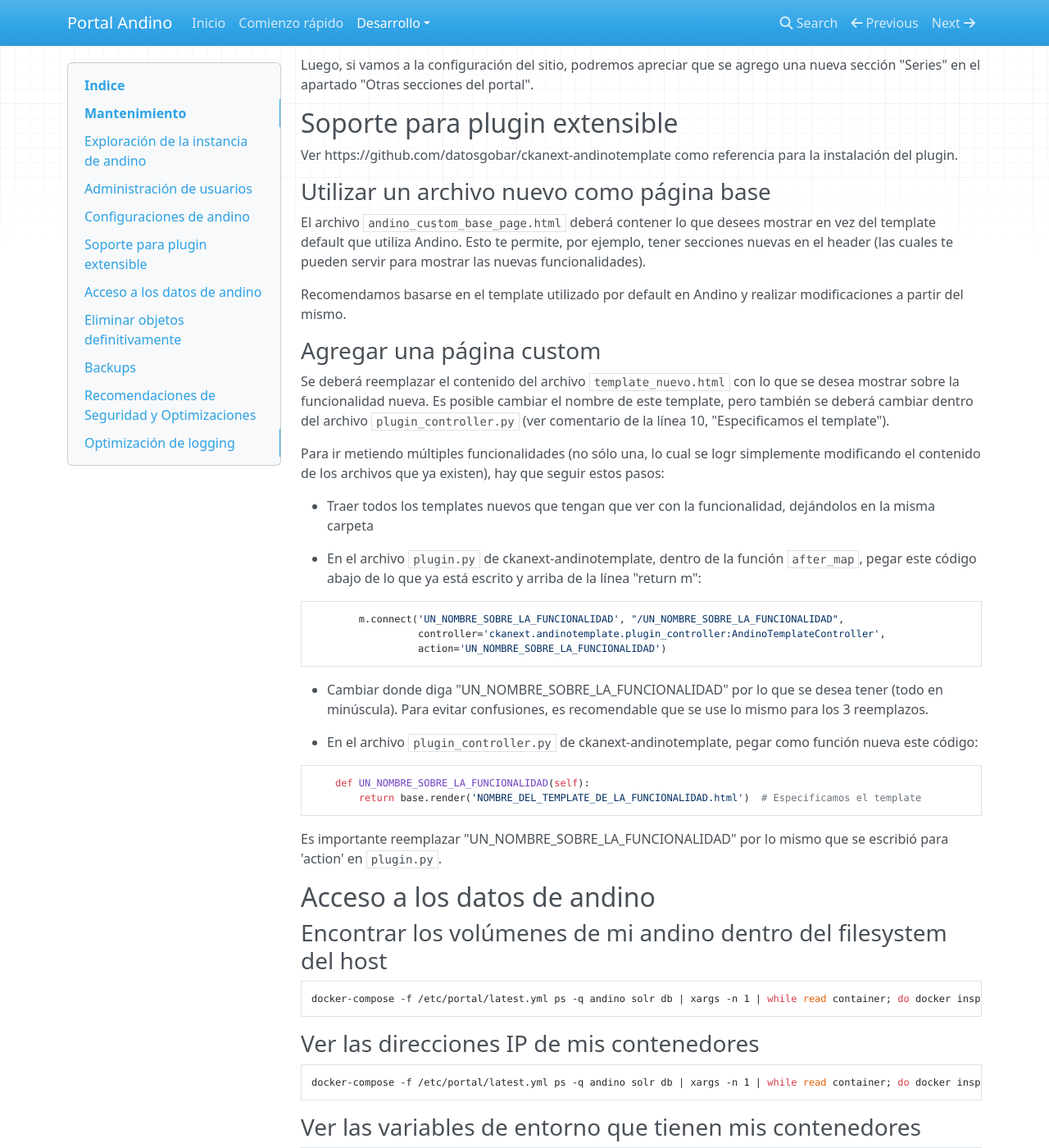
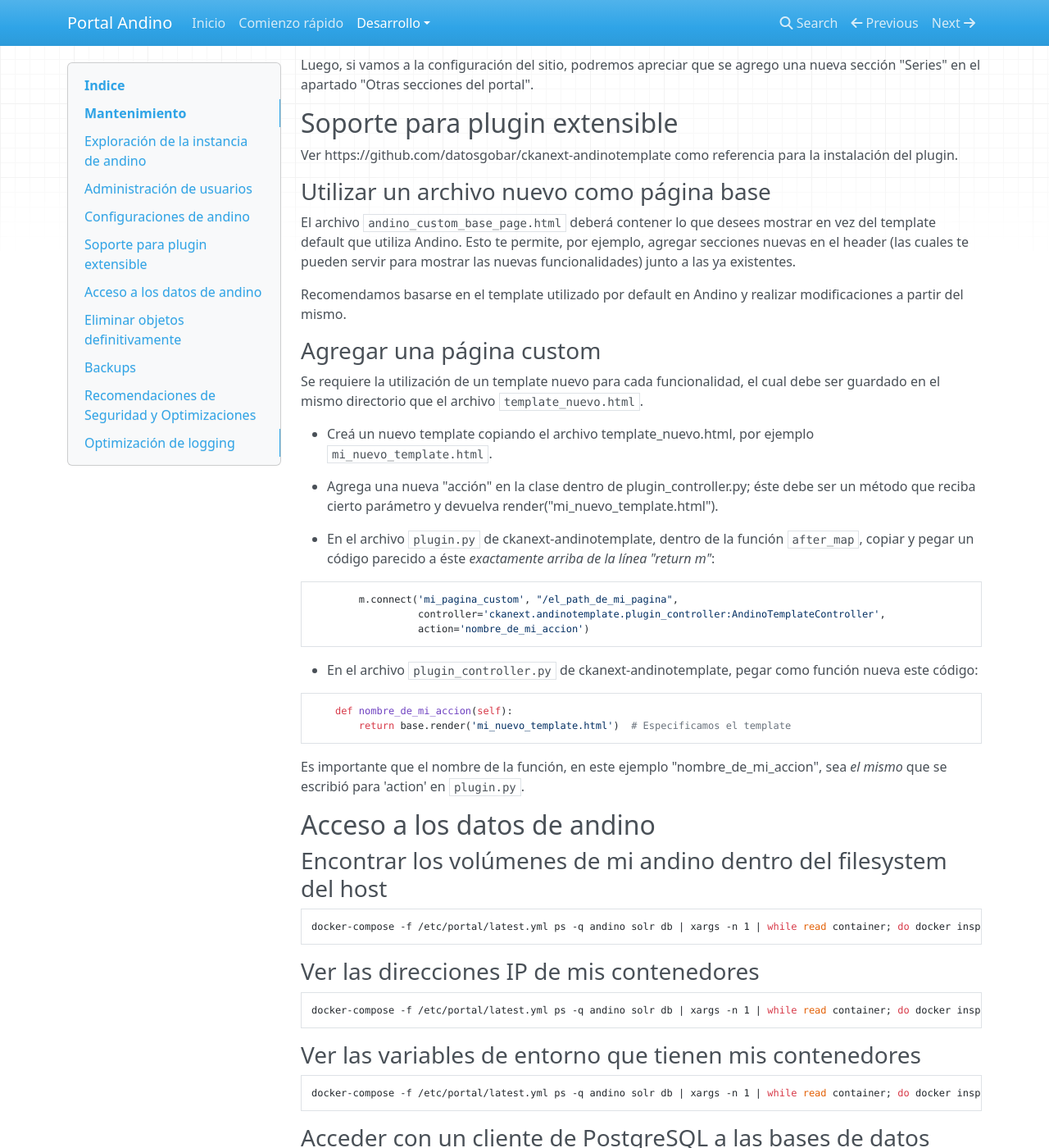
Before and after one commit to datosgobar/portal-andino, an MkDocs documentation site: the page built from docs/developers/maintenance.md, in a window 1280 px wide and 1400 px high, scrolled down 9088 px. Shown: the whole window at 82% size. Built offline with MkDocs 1.6.1, drawn with Linux system fonts in a browser that asks for light colours; nearby versions of some CDN libraries; old or Windows-style settings are respelled for this version of MkDocs.

Commit message:
Refactor de documentación para soporte de plugin extensible

````diff
--- a/docs/developers/maintenance.md
+++ b/docs/developers/maintenance.md
@@ -467,42 +467,39 @@ Ver https://github.com/datosgobar/ckanext-andinotemplate como referencia para la
 ### Utilizar un archivo nuevo como página base
 
 El archivo `andino_custom_base_page.html` deberá contener lo que desees mostrar en vez del template default que
-utiliza Andino. Esto te permite, por ejemplo, tener secciones nuevas en el header (las cuales te pueden servir
-para mostrar las nuevas funcionalidades).
+utiliza Andino. Esto te permite, por ejemplo, agregar secciones nuevas en el header (las cuales te pueden servir
+para mostrar las nuevas funcionalidades) junto a las ya existentes.
 
 Recomendamos basarse en el template utilizado por default en Andino y realizar modificaciones a partir del mismo.
 
 ### Agregar una página custom
 
-Se deberá reemplazar el contenido del archivo `template_nuevo.html` con lo que se desea mostrar sobre la funcionalidad
-nueva. Es posible cambiar el nombre de este template, pero también se deberá cambiar dentro del archivo `plugin_controller.py`
-(ver comentario de la línea 10, "Especificamos el template").
+Se requiere la utilización de un template nuevo para cada funcionalidad, el cual debe ser guardado en el mismo
+directorio que el archivo `template_nuevo.html`.
 
-Para ir metiendo múltiples funcionalidades (no sólo una, lo cual se logr simplemente modificando el contenido de
-los archivos que ya existen), hay que seguir estos pasos:
+* Creá un nuevo template copiando el archivo template_nuevo.html, por ejemplo `mi_nuevo_template.html`.
 
-* Traer todos los templates nuevos que tengan que ver con la funcionalidad, dejándolos en la misma carpeta
+* Agrega una nueva "acción" en la clase dentro de plugin_controller.py; éste debe ser un método que reciba cierto
+parámetro y devuelva render("mi_nuevo_template.html").
 
-* En el archivo `plugin.py` de ckanext-andinotemplate, dentro de la función `after_map`, pegar este código abajo de lo
-que ya está escrito y arriba de la línea "return m":
+* En el archivo `plugin.py` de ckanext-andinotemplate, dentro de la función `after_map`, copiar y pegar un código
+parecido a éste _exactamente arriba de la línea "return m"_:
 
 ```
-        m.connect('UN_NOMBRE_SOBRE_LA_FUNCIONALIDAD', "/UN_NOMBRE_SOBRE_LA_FUNCIONALIDAD",
+        m.connect('mi_pagina_custom', "/el_path_de_mi_pagina",
                   controller='ckanext.andinotemplate.plugin_controller:AndinoTemplateController',
-                  action='UN_NOMBRE_SOBRE_LA_FUNCIONALIDAD')
+                  action='nombre_de_mi_accion')
 ```
-
-* Cambiar donde diga "UN_NOMBRE_SOBRE_LA_FUNCIONALIDAD" por lo que se desea tener (todo en minúscula). Para evitar
-confusiones, es recomendable que se use lo mismo para los 3 reemplazos.
 
 * En el archivo `plugin_controller.py` de ckanext-andinotemplate, pegar como función nueva este código:
 
 ```
-    def UN_NOMBRE_SOBRE_LA_FUNCIONALIDAD(self):
-        return base.render('NOMBRE_DEL_TEMPLATE_DE_LA_FUNCIONALIDAD.html')  # Especificamos el template
+    def nombre_de_mi_accion(self):
+        return base.render('mi_nuevo_template.html')  # Especificamos el template
 ```
 
-Es importante reemplazar "UN_NOMBRE_SOBRE_LA_FUNCIONALIDAD" por lo mismo que se escribió para 'action' en `plugin.py`.
+Es importante que el nombre de la función, en este ejemplo "nombre_de_mi_accion", sea _el mismo_ que se escribió para
+'action' en `plugin.py`.
 
 ## Acceso a los datos de andino
 
````
